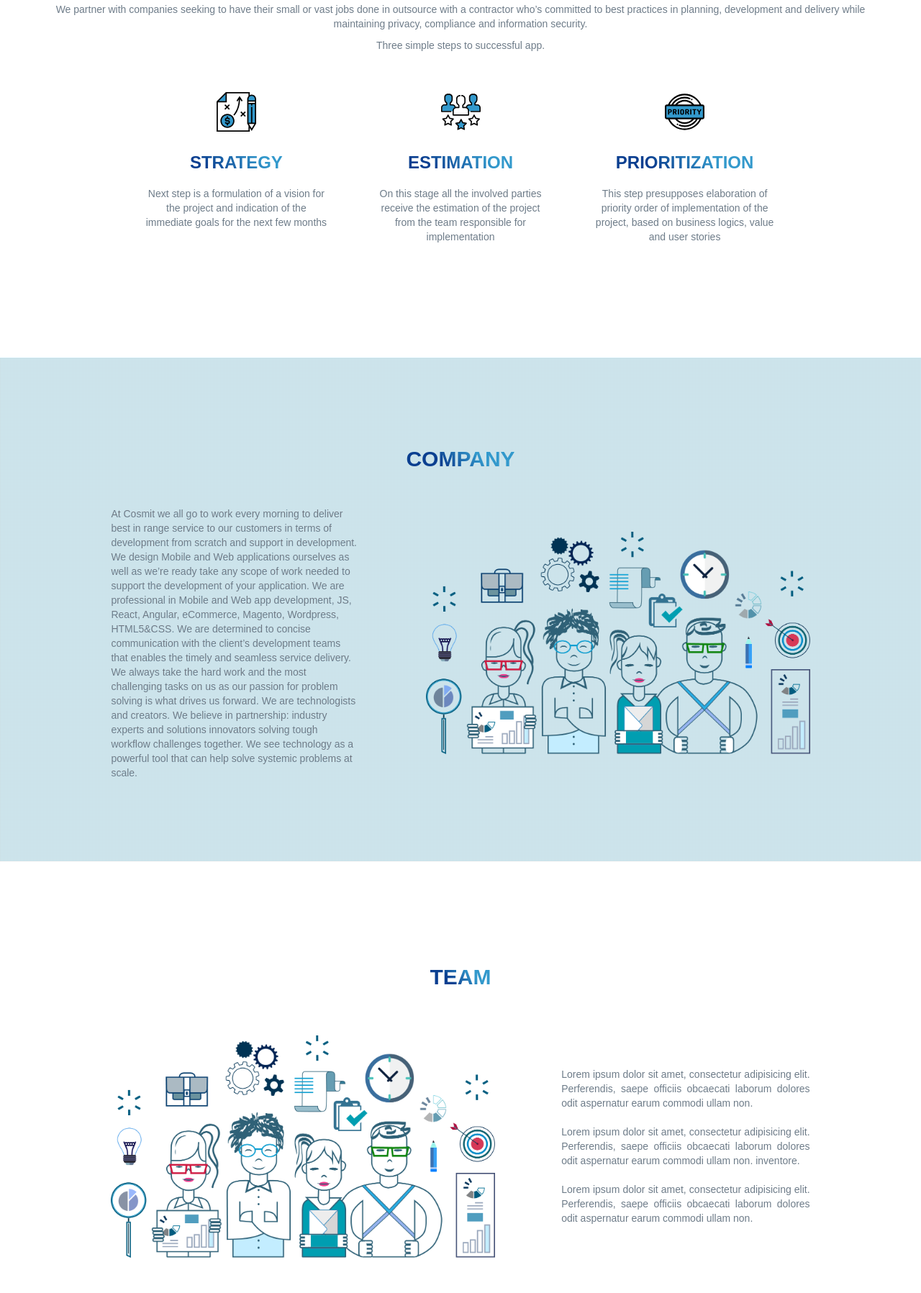
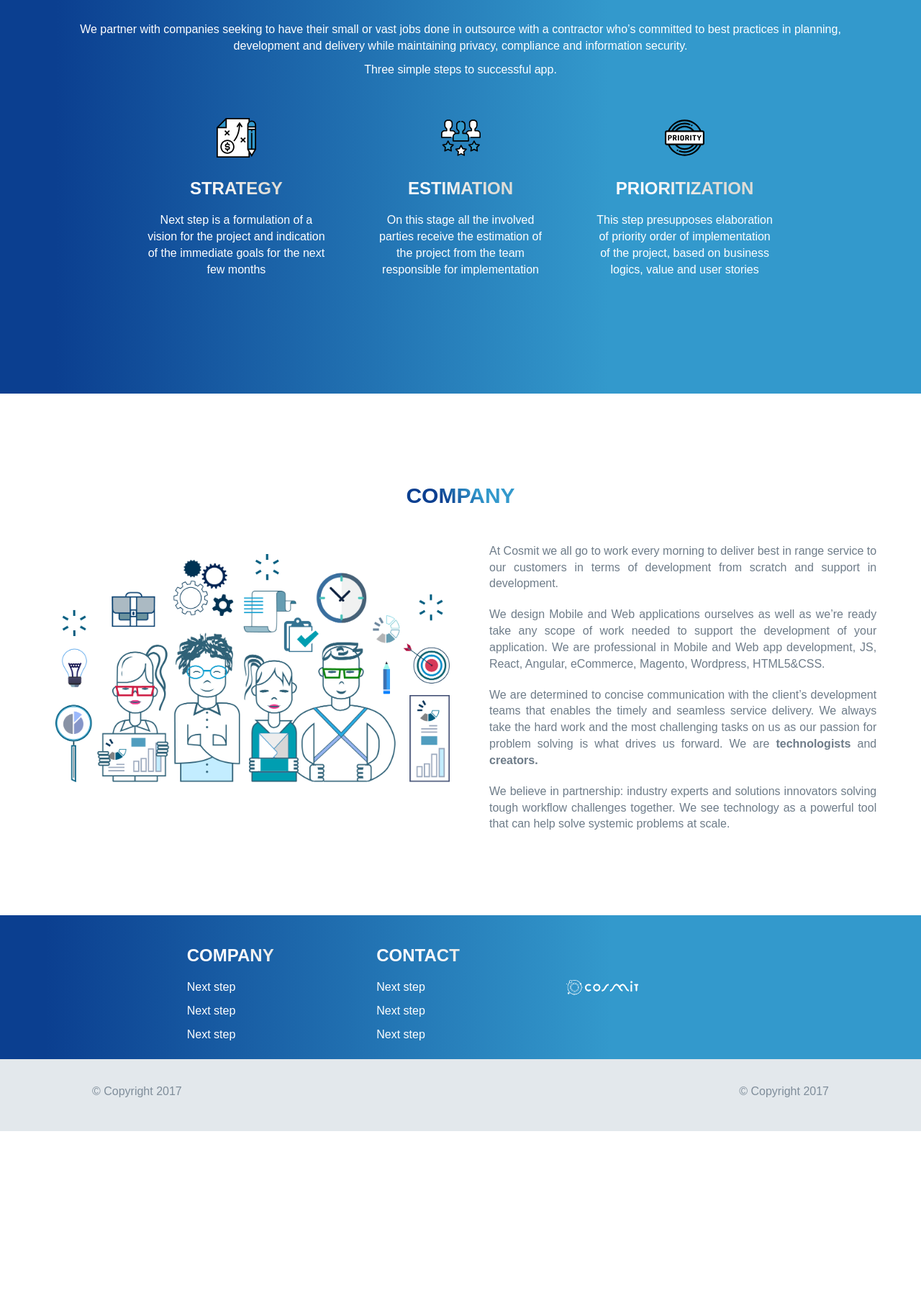
Before and after one commit to lynxlviv/cosmit, a plain HTML site: page index.html in a window 1280 px wide. Shown: the part 1003-2800 px from the top of the page at 72% size. After the commit the page ends 2575 px from the top, so only its background shows below. Drawn offline with Linux system fonts and the light colour scheme.

Commit message:
90% of corrections have been made

```diff
--- a/css/style.css
+++ b/css/style.css
@@ -20,10 +20,19 @@
       margin-bottom: 20px;
       font-weight: bold;
   }
+p{
+    font-size: 16px
+}
 
   .color-text {
       /*      color: #3399cc;*/
       background: linear-gradient(45deg, #0b3f90 33%, #3399cc 66%);
+      -webkit-background-clip: text;
+      -webkit-text-fill-color: transparent;
+  }
+ .color-text-white {
+      /*      color: #3399cc;*/
+      background: linear-gradient(45deg, #f9fafc 33%, #dedcd6 66%);
       -webkit-background-clip: text;
       -webkit-text-fill-color: transparent;
   }
@@ -62,7 +71,7 @@
 
   .top-navigation-box {
       /*      width: 100%;*/
-      min-height: 100px;
+      min-height: 75px;
       background-color: white;
       display: flex;
       box-sizing: border-box;
@@ -73,7 +82,8 @@
       box-shadow: 0 2px 5px 0 rgba(0, 0, 0, .16), 0 2px 10px 0 rgba(0, 0, 0, .12);
       position: fixed;
       z-index: 100;
-      border-radius: 0
+      border-radius: 0;
+      border: none
   }
 
   .logo-box {
@@ -92,7 +102,7 @@
 
   .main-menu {
       /*      width: auto;*/
-      height: 100px;
+      height: inherit;
       padding: 0;
       margin-right: 0;
       display: flex;
@@ -118,7 +128,7 @@
   #responsive-top-menu>ul>li {
       font-size: 13px;
       /*      width: 80px;*/
-      height: 101px;
+      height: 75px;
       display: flex;
       justify-content: center;
       align-items: center;
@@ -155,6 +165,7 @@
       background: #6e7c89
   }
 
+/*
   .nav-btn {
       color: #3399cc;
       font-size: 13px;
@@ -173,12 +184,24 @@
   .nav-btn>a {
       color: #3399cc;
   }
+*/
 
+
+  /*style for section*/
+
+  .content {
+      width: 100%;
+      height: auto;
+      position: relative;
+      top: 100px;
+  }
   .main-block {
       width: 100%;
-      height: inherit;
+      min-height: 100px;
+/*
       position: relative;
       top: 100px;
+*/
       display: flex;
       box-sizing: border-box;
       padding: 0 10%;
@@ -212,15 +235,6 @@
       background-repeat: no-repeat;
 }
 */
-  /*style for section*/
-
-  .content {
-      width: 100%;
-      height: auto;
-      position: relative;
-      top: 100px;
-  }
-
   .section1,
   .section2,
   .section3,
@@ -236,8 +250,11 @@
       padding: 15px 6% 15px 6%;
   }
 
-  .section2 {
-      background-image: url(../img/bgDotted.png);
+  .section1 {
+/*      background-image: url(../img/bgDotted.png);*/
+/*      background-color: #1374c9;*/
+       background: linear-gradient(90deg, #0b3f90 6%, #3399cc 66%);
+      color: white
   }
 
   .delivery-process-box {
@@ -255,33 +272,41 @@
       height: auto;
       margin: 15px;
       text-align: center;
-      cursor: pointer
+/*      cursor: pointer*/
   }
 
   .delivery-process:hover {
-      color: #3399cc;
+/*      color: #3399cc;*/
+/*      font-size: 18px*/
+/*      box-shadow: 10px 5px 30px 0 white, 10px 12px 20px 0 white;*/
   }
 
   .section2-cont,
   .section3-cont{
-      width: 100%;
+/*      width: 100%;*/
       min-height: 200px;
+/*
       display: flex;
       flex-direction: row;
       justify-content: space-between;
       align-items: center;
       flex-wrap: wrap
+*/
   }
 
   .description-box {
       /*      width: 40%;*/
       height: auto;
+      padding: 0 0 0 40px;
+      box-sizing: border-box
   }
 
-  .company-img-box {
+  .team-img-box {
       /*      width: 56%;*/
+/*
       height: auto;
       margin: 15px 0 25px 0;
+*/
 /*
       background-image: url(../img/cosmit_team2.png);
       background-size: 100% auto;
@@ -289,7 +314,7 @@
 */
   }
 
-  .team-img-box {
+  .company-img-box {
       /*      width: 56%;*/
       height: auto;
       margin: 15px 0 25px 0;
@@ -304,15 +329,37 @@
   #footer {
       color: #7f8d9a;
       width: 100%;
+     min-height: 100px;
+
+
+
+      box-sizing: border-box;
+  }
+.footer-content{
+/*      width: 100%;*/
+      min-height: 200px;
+
+      display: flex;
+     padding: 0 10%;
+     background: linear-gradient(90deg, #0b3f90 6%, #3399cc 66%);
+      color: white;
+
+      align-items: center;
+      justify-content: center;
+      flex-wrap: wrap;
+}
+.copyright-box{
+
+      width: 100%;
       height: 100px;
       background-color: #e3e8ec;
+     padding: 0 10%;
       display: flex;
       align-items: center;
       justify-content: space-between;
       flex-wrap: wrap;
-      padding: 0 10%;
-      box-sizing: border-box;
-  }
+
+}
 
   .up-btn {
       width: 50px;
@@ -343,11 +390,14 @@
           display: block;
       }
       #responsive-top-menu>ul>li>a {
-          padding-right: 40px;
+/*          padding-right: 40px;*/
           box-sizing: border-box
       }
       .main-menu {
-          display: block
+          display: block;
+/*          margin: 40px 0 0 0;*/
+          width: 130px
+
           /*        height: auto*/
       }
       #responsive-top-menu {
@@ -359,7 +409,7 @@
           padding-right: 0
       }
       #navbar-button {
-          margin: 30px 40px 0 0;
+/*          margin: 0 40px 0 0;*/
       }
       .main-block {
 
--- a/index.html
+++ b/index.html
@@ -21,8 +21,8 @@
     <div class="wrapper container-fluid">
         <header id="header">
             <div class="top-navigation-box navbar row">
-                <div class="logo-box col-lg-3 col-md-3 col-sm-3 col-xs-6">
-                    <a href="#"><img src="img/Logo_blue.png" width="95%" alt=""></a>
+                <div class="logo-box col-lg-3 col-md-3 col-sm-3 col-xs-6 text-align-center">
+                    <a href="#"><img src="img/Logo_blue.png" width="90%" alt=""></a>
                 </div>
                 <nav class="main-menu col-lg-9 col-md-9 col-col-sm-9 col-xs-6">
                     <div class="navbar-header">
@@ -32,74 +32,99 @@
                     </div>
                     <div class="collapse navbar-collapse" id="responsive-top-menu">
                         <ul class="nav navbar-nav">
+                           <li class="to-home"><a href="" >HOME</a> </li>
                             <li class="toSection1"><a href="" >DELIVERY</a> </li>
                             <li class="toSection2"><a href="" >COMPANY</a></li>
-                            <li class="toSection3"><a href="" >TEAM</a></li>
+<!--                            <li class="toSection3"><a href="" >TEAM</a></li>-->
                             <!--                        <li><div class="nav-btn">SIGN UP FREE</div></li>-->
-                            <!--                        <liclass="toSection4"><a href="" >.....</a></li>-->
-                        </ul>
+                          </ul>
                     </div>
                 </nav>
             </div>
-            <div class="main-block row">
+            </header>
+
+
+        <div class="content">
+                <section class="main-block row">
                 <div class="main text col-lg-6 col-md-6 col-sm-12 col-xs-12">
                     <h1 class="color-text">Better application starts with Cosmit</h1>
                     <p>Welcome to the application development experience that is simple and smart. Our commitment to quality and order makes the difference.</p>
                 </div>
-            </div>
-        </header>
-        <div class="content">
+            </section>
                <section class="section1">
-                <h2 class="color-text text-align-center margin-bottom">DELIVERY PROCESS</h2>
+                <h2 class="color-text-white text-align-center margin-bottom">DELIVERY PROCESS</h2>
                 <p class="text-align-center">We partner with companies seeking to have their small or vast jobs done in outsource with a contractor who’s committed to best practices in planning, development and delivery while maintaining privacy, compliance and information security.</p>
                 <p class="text-align-center">Three simple steps to successful app.</p>
                 <div class="delivery-process-box row">
-                    <div class="delivery-process col-lg-3 col-md-3 col-sm-12 col-xs-12"> <img src="img/strategyB.svg" alt="" width="55px">
-                        <h3 class="text-align-center margin-top color-text">STRATEGY</h3>
+                    <div class="delivery-process col-lg-3 col-md-3 col-sm-12 col-xs-12"> <img src="img/strategyW.svg" alt="" width="55px">
+                        <h3 class="text-align-center margin-top color-text-white">STRATEGY</h3>
                         <p class="text-align-center">Next step is a formulation of a vision for the project and indication of the immediate goals for the next few months</p>
                     </div>
-                    <div class="delivery-process col-lg-3 col-md-3 col-sm-12 col-xs-12"> <img src="img/ratingB.svg" alt="" width="55px">
-                        <h3 class="text-align-center margin-top color-text">ESTIMATION</h3>
+                    <div class="delivery-process col-lg-3 col-md-3 col-sm-12 col-xs-12"> <img src="img/ratingW.svg" alt="" width="55px">
+                        <h3 class="text-align-center margin-top color-text-white">ESTIMATION</h3>
                         <p class="text-align-center">On this stage all the involved parties receive the estimation of the project from the team responsible for implementation</p>
                     </div>
-                    <div class="delivery-process col-lg-3 col-md-3 col-sm-12 col-xs-12"> <img src="img/priorityB.svg" alt="" width="55px">
-                        <h3 class="text-align-center margin-top color-text">PRIORITIZATION</h3>
+                    <div class="delivery-process col-lg-3 col-md-3 col-sm-12 col-xs-12"> <img src="img/priorityW.svg" alt="" width="55px">
+                        <h3 class="text-align-center margin-top color-text-white">PRIORITIZATION</h3>
                         <p class="text-align-center">This step presupposes elaboration of priority order of implementation of the project, based on business logics, value and user stories</p>
                     </div>
                 </div>
             </section>
+
             <section class="section2">
                 <h2 class="color-text text-align-center margin-bottom">COMPANY</h2>
                 <div class="section2-cont row">
-                    <div class="description-box col-lg-4 col-md-4 col-sm-12 xs-12">
-                        <p class="">At Cosmit we all go to work every morning to deliver best in range service to our customers in terms of development from scratch and support in development. We design Mobile and Web applications ourselves as well as we’re ready take any scope of work needed to support the development of your application. We are professional in Mobile and Web app development, JS, React, Angular, eCommerce, Magento, Wordpress, HTML5&CSS. We are determined to concise communication with the client’s development teams that enables the timely and seamless service delivery. We always take the hard work and the most challenging tasks on us as our passion for problem solving is what drives us forward. We are technologists and creators. We believe in partnership: industry experts and solutions innovators solving tough workflow challenges together. We see technology as a powerful tool that can help solve systemic problems at scale. </p>
-                    </div>
                     <div class="company-img-box col-lg-6 col-md-6 col-sm-12 col-xs-12"> <img src="img/cosmit_team2.png" width="100%" alt=""></div>
-                </div>
-            </section>
-            <section class="section3">
-                <h2 class="color-text text-align-center margin-bottom">TEAM</h2>
-                <div class="section3-cont row">
-                    <div class="team-img-box col-lg-6 col-md-6 col-sm-12 col-xs-12"> <img src="img/cosmit_team2.png" width="100%" alt=""></div>
-                    <div class="description-box  col-lg-4 col-md-4 col-sm-12 xs-12">
-                        <p class="text-align-justify brake">Lorem ipsum dolor sit amet, consectetur adipisicing elit. Perferendis, saepe officiis obcaecati laborum dolores odit aspernatur earum commodi ullam non. </p>
-                        <p class="text-align-justify brake">Lorem ipsum dolor sit amet, consectetur adipisicing elit. Perferendis, saepe officiis obcaecati laborum dolores odit aspernatur earum commodi ullam non. inventore. </p>
-                        <p class="text-align-justify">Lorem ipsum dolor sit amet, consectetur adipisicing elit. Perferendis, saepe officiis obcaecati laborum dolores odit aspernatur earum commodi ullam non. </p>
+                    <div class="description-box  col-lg-6 col-md-6 col-sm-12 xs-12">
+                        <p class="text-align-justify brake">At Cosmit we all go to work every morning to deliver best in range service to our customers in terms of development from scratch and support in development. </p>
+                        <p class="text-align-justify brake">We design Mobile and Web applications ourselves as well as we’re ready take any scope of work needed to support the development of your application. We are professional in Mobile and Web app development, JS, React, Angular, eCommerce, Magento, Wordpress, HTML5&CSS. </p>
+                        <p class="text-align-justify brake">We are determined to concise communication with the client’s development teams that enables the timely and seamless service delivery. We always take the hard work and the most challenging tasks on us as our passion for problem solving is what drives us forward. We are <strong>technologists</strong> and <strong>creators.</strong></p>
+                         <p class="text-align-justify">We believe in partnership: industry experts and solutions innovators solving tough workflow challenges together. We see technology as a powerful tool that can help solve systemic problems at scale. </p>
                     </div>
                 </div>
             </section>
+<!--
+               <section class="section3">
+                <h2 class="color-text text-align-center margin-bottom">TEAM</h2>
+                <div class="section3-cont row">
+                    <div class="description-box col-lg-6 col-md-6 col-sm-12 xs-12">
+                        <p class=""></p>
+                    </div>
+                    <div class="team-img-box col-lg-6 col-md-6 col-sm-12 col-xs-12"> <img src="img/cosmit_team2.png" width="100%" alt=""></div>
+                </div>
+            </section>
+-->
 
             <footer id="footer">
-                <div>
+               <div class="footer-content row">
+                    <div class="col-lg-3 col-md-3 col-sm-12 col-xs-12">
+                        <h3 class="margin-top color-text-white">COMPANY</h3>
+                        <p class="">Next step</p>
+                        <p class="">Next step</p>
+                        <p class="">Next step</p>
+                    </div>
+                    <div class="col-lg-3 col-md-3 col-sm-12 col-xs-12">
+                        <h3 class="margin-top color-text-white">CONTACT</h3>
+                         <p class="">Next step</p>
+                        <p class="">Next step</p>
+                        <p class="">Next step</p>
+                    </div>
+                    <div class="col-lg-3 col-md-3 col-sm-12 col-xs-12"> <img src="img/Logo_white.png" alt="" width="100px">
+
+                        <div class="social"></div>
+                    </div>
+                </div>
+               <div class="copyright-box"><div>
                     <p>© Copyright 2017</p>
                 </div>
                 <div>
                     <p>© Copyright 2017</p>
-                </div>
+                </div></div>
+
             </footer>
         </div>
     </div>
-    <div class="up-btn"></div>
+    <div class="up-btn hidden"></div>
 </body>
 
 </html>
--- a/js/main.js
+++ b/js/main.js
@@ -1,50 +1,56 @@
 $(document).ready(function () {
     function bodyFixHeight() {
         var vh = $(window).height();
-        $("#header").css("height", ($(window).height()) - 100 + "px");
+        $(".main-block").css("height", ($(window).height()) - 75 + "px");
         if( vh < 970){
-                $("section").css("min-height", ($(window).height()) - 100 + "px")};
+                $("section").css("min-height", ($(window).height()) - 75 + "px")};
     };
     bodyFixHeight();
     $(window).resize(function () {
         var vw = $(window).width()
             , vh = $(window).height();
-        $("#header").css("min-height", vh - 100 + "px");
+        $(".main-block").css("min-height", vh - 75 + "px");
         bodyFixHeight();
+    });
+    $("li.to-home").click(function () {
+        $("html,body").animate({
+            scrollTop: 0
+        }, 1000);
+        return false;
     });
     $("li.toSection1").click(function () {
         $("html,body").animate({
-            scrollTop: $(".section1").offset().top - 100
+            scrollTop: $(".section1").offset().top - 75
         }, 1000);
         return false;
     });
     $("li.toSection2").click(function () {
         $("html,body").animate({
-            scrollTop: $(".section2").offset().top - 100
+            scrollTop: $(".section2").offset().top - 75
         }, 1000);
         return false;
     });
     $("li.toSection3").click(function () {
         $("html,body").animate({
-            scrollTop: $(".section3").offset().top - 100
+            scrollTop: $(".section3").offset().top - 75
         }, 1000);
         return false;
     });
     $("li.toSection4").click(function () {
         $("html,body").animate({
-            scrollTop: $(".section4").offset().top - 100
+            scrollTop: $(".section4").offset().top - 75
         }, 1000);
         return false;
     });
     $("li.toSection5").click(function () {
         $("html,body").animate({
-            scrollTop: $(".section5").offset().top - 100
+            scrollTop: $(".section5").offset().top - 75
         }, 1000);
         return false;
     });
     $("li.toSection6").click(function () {
         $("html,body").animate({
-            scrollTop: $(".section6").offset().top - 100
+            scrollTop: $(".section6").offset().top - 75
         }, 1000);
         return false;
     });
```
Also changed, not shown: img/Logo_white.png (added), img/priorityW.svg (added), img/ratingW.svg (added), img/strategyW.svg (added).
